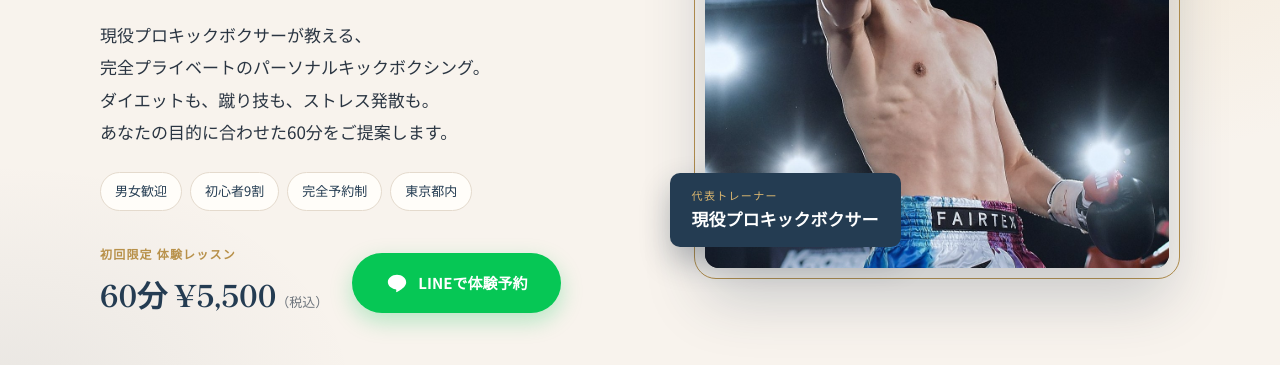
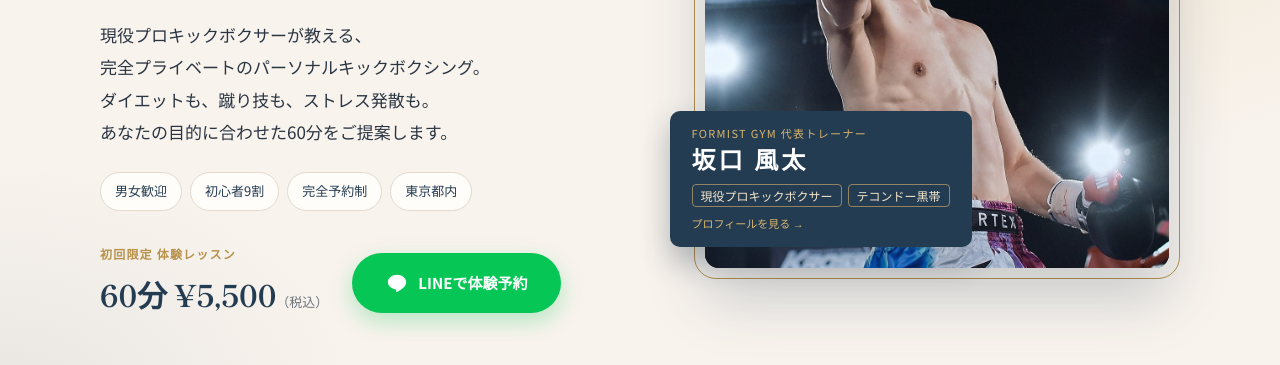
Before and after one commit to futa1102/FORMIST-lp, a plain HTML site: page index.html in a window 1280 px wide. Shown: the part 435-800 px from the top of the page. Drawn offline with nearby package versions, Linux system fonts and the light colour scheme.

Commit message:
Turn hero badge into trainer intro card
Co-Authored-By: Claude Opus 5.5 <noreply@anthropic.com>
Claude-Session: https://claude.ai/code/session_01TvBpKL8zKej4caDDHCEVDg

```diff
--- a/index.html
+++ b/index.html
@@ -106,8 +106,13 @@
     position: absolute; left: -24px; bottom: 32px; background: var(--navy); color: #fff;
     padding: 14px 22px; border-radius: 10px; box-shadow: 0 14px 30px rgba(26,44,62,.3); line-height: 1.6;
   }
+  .hero-badge { display: block; transition: transform .2s; }
+  .hero-badge:hover { transform: translateY(-2px); }
   .hero-badge small { display: block; font-size: 11px; color: var(--gold-light); letter-spacing: .12em; }
-  .hero-badge strong { font-family: var(--serif); font-size: 17px; font-weight: 600; }
+  .hero-badge strong { display: block; font-family: var(--serif); font-size: 24px; font-weight: 600; letter-spacing: .12em; line-height: 1.4; }
+  .hero-badge-tags { display: flex; flex-wrap: wrap; gap: 6px; margin-top: 8px; }
+  .hero-badge-tags span { font-size: 12px; border: 1px solid rgba(217,181,111,.6); color: #f3e6cc; border-radius: 4px; padding: 1px 8px; white-space: nowrap; }
+  .hero-badge-more { display: block; margin-top: 8px; font-size: 11px; color: var(--gold-light); }
 
   /* Concept */
   .concept { background: var(--navy); color: #e9edf1; text-align: center; position: relative; overflow: hidden; }
@@ -263,7 +268,7 @@
     .nav ul { display: none; }
     .hero-inner, .trainer-inner { grid-template-columns: 1fr; gap: 48px; }
     .hero-photo { max-width: 360px; margin-inline: auto; width: 100%; }
-    .hero-badge { left: -8px; }
+    .hero-badge { left: -8px; bottom: 14px; padding: 12px 18px; }
     .hero-logo { margin-inline: auto; }
     .hero-text { text-align: center; }
     .hero-tags, .hero-offer { justify-content: center; }
@@ -329,7 +334,12 @@
       </div>
       <div class="hero-photo">
         <div class="frame"><img src="images/hero-fight.jpg" alt="試合で勝利し拳を掲げる代表トレーナー 坂口風太" width="1108" height="1276"></div>
-        <div class="hero-badge"><small>代表トレーナー</small><strong>現役プロキックボクサー</strong></div>
+        <a href="#trainer" class="hero-badge">
+          <small>FORMIST GYM 代表トレーナー</small>
+          <strong>坂口 風太</strong>
+          <span class="hero-badge-tags"><span>現役プロキックボクサー</span><span>テコンドー黒帯</span></span>
+          <span class="hero-badge-more">プロフィールを見る →</span>
+        </a>
       </div>
     </div>
   </section>
```
